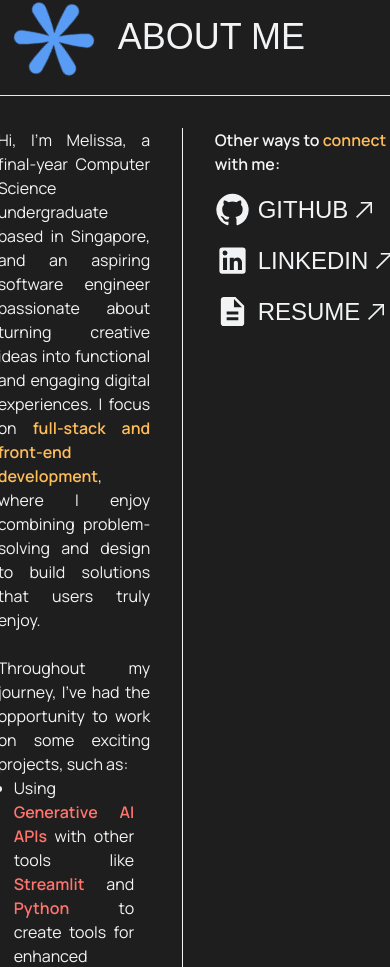
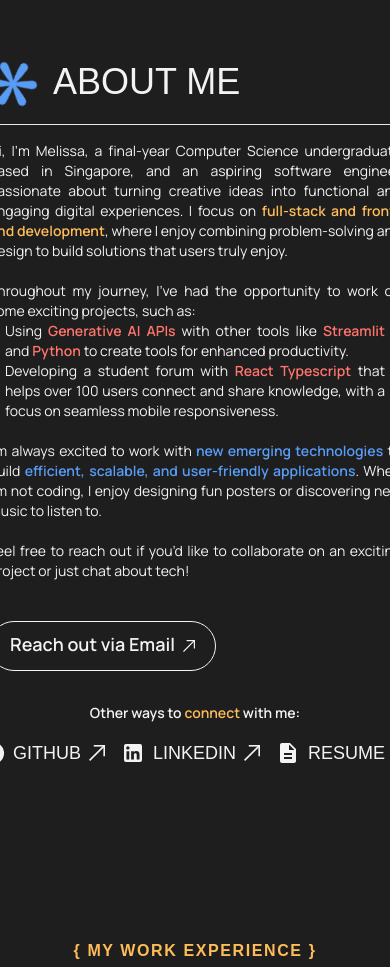
Before and after one commit to melissaharijanto/web-v4, a React (Vite) app: page / in a window 390 px wide. Shown: the part 893-1860 px from the top of the page. Built offline with nearby package versions, Linux system fonts and the light colour scheme; a web font is replaced by a local one.

Commit message:
Make about page responsive

```diff
--- a/src/components/AboutLink.tsx
+++ b/src/components/AboutLink.tsx
@@ -16,8 +16,13 @@ const AboutLink = ({
             <a
                 href={url}
                 target="_blank"
-                className={`flex justify-center items-center ${styles['header-sm']} gap-x-2 hover:font-bold transition-all ease-in`}>
-                <Icon fontSize="large" className="text-white" />
+                className={`flex justify-center items-center ${styles['header-sm']} lg:!text-2xl !text-lg gap-x-2 hover:font-bold transition-all ease-in`}>
+                <div className="lg:flex hidden">
+                    <Icon fontSize="large" className="text-white" />
+                </div>
+                <div className="lg:hidden flex">
+                    <Icon fontSize="medium" className="text-white" />
+                </div>
                 {label}
                 <DiagonalArrow fill="fill-white" width="w-4" />
             </a>
--- a/src/components/SubheadingTitle.tsx
+++ b/src/components/SubheadingTitle.tsx
@@ -11,8 +11,8 @@ const SubheadingTitle = ({
     return (
         <div>
             <div className="flex justify-start items-center gap-x-2 rounded-full">
-                <div className="bg-black rounded-full p-4 animate-spin-slower">
-                    <Flower width="w-20" fill={flowerFill} />
+                <div className="bg-black rounded-full px-2 py-4 lg:p-4 animate-spin-slower">
+                    <Flower width="w-12 lg:w-20" fill={flowerFill} />
                 </div>
                 <span className={`${styles['header-lg']} mb-1 mr-3`}>
                     {title}
--- a/src/pages/About.tsx
+++ b/src/pages/About.tsx
@@ -28,9 +28,9 @@ const About = () => {
                 </motion.div>
                 <motion.div
                     variants={childVariantsThree}
-                    className=" mt-8 w-full flex justify-center ">
-                    <div className="w-[90%] flex justify-center gap-x-8">
-                        <div className="flex-col flex">
+                    className="mt-4 lg:mt-8 w-full flex justify-center ">
+                    <div className="w-full lg:w-[90%] flex lg:flex-row flex-col lg:text-base text-sm justify-center gap-x-8">
+                        <div className="flex-col flex lg:px-0 px-2">
                             <div className="flex flex-col items-start">
                                 <p className="text-white font-manrope text-justify">
                                     Hi, I’m Melissa, a final-year Computer
@@ -112,16 +112,17 @@ const About = () => {
                                 </a>
                             </div>
                         </div>
-                        <div className="flex justify-center items-center">
+                        <div className="hidden lg:flex justify-center items-center">
                             <div className="w-[0.5px] bg-white min-h-full py-4"></div>
                         </div>
                         <div>
-                            <div className="flex flex-col items-start gap-y-4">
+                            <div className="flex flex-col items-center lg:items-start gap-y-4 pt-8 lg:pt-0">
                                 <p className={`${styles.subheading} text-left`}>
                                     Other ways to{' '}
                                     <span className="text-yellow">connect</span>{' '}
                                     with me:
                                 </p>
+                                <div className="flex flex-row gap-x-4 lg:flex-col lg: items-start lg:gap-y-4">
                                     <AboutLink
                                         url={links.github}
                                         Icon={GitHub}
@@ -140,6 +141,7 @@ const About = () => {
                                 </div>
                             </div>
                         </div>
+                    </div>
                 </motion.div>
             </AnimationLayout>
         </div>
```
Lines whose indentation alone changed are shown as unchanged.
